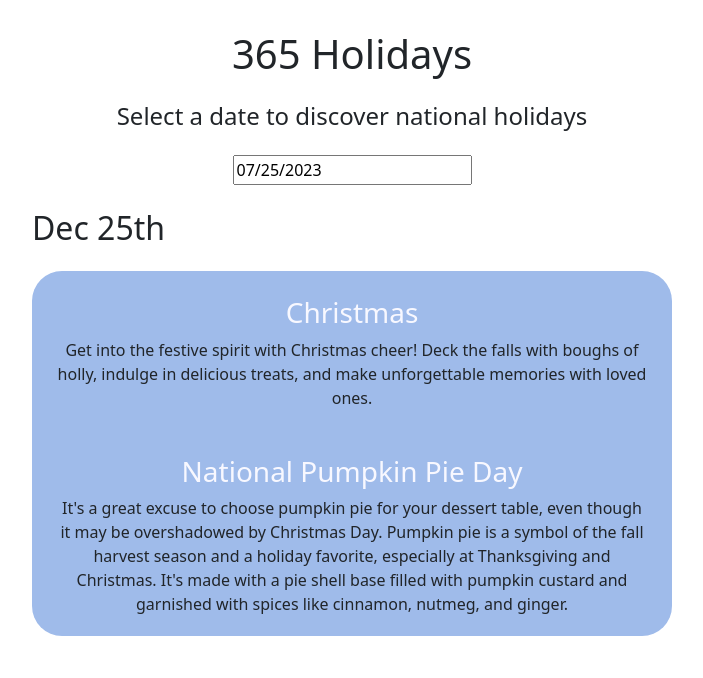
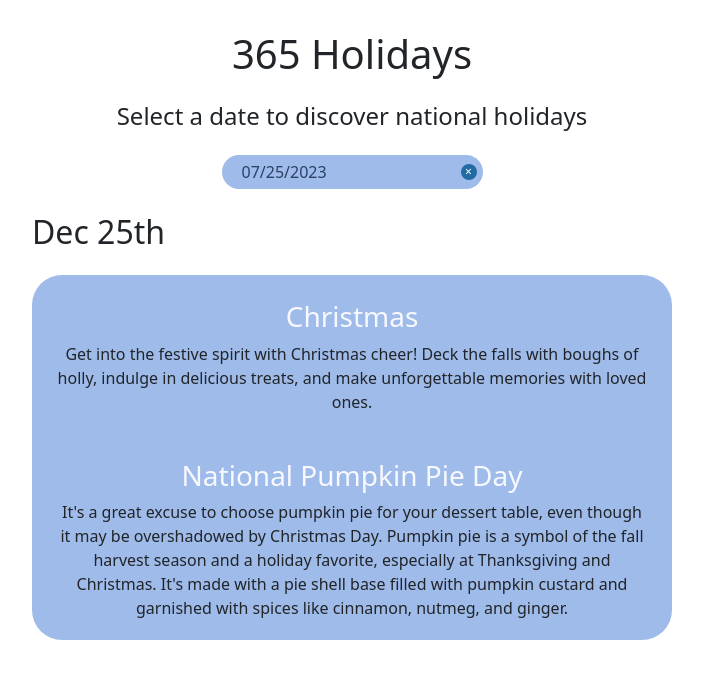
Before and after one commit to nianokia/calendar, a React (Create React App) app: page / in a window 1280 px wide. Shown: the top 678 px of the page, without its empty margins (288-991 px from the left). Built offline with nearby package versions, Linux system fonts and the light colour scheme.

Commit message:
Customized Date Input

```diff
--- a/src/App.css
+++ b/src/App.css
@@ -5,3 +5,11 @@
   max-width: 700px;
   margin: 30px auto;
 }
+
+.App .date-input {
+  color: rgb(43, 65, 102);
+  background: rgb(159, 187, 234);
+  padding: 5px 10px 5px 20px;
+  border: none;
+  border-radius: 30px;
+}
--- a/src/App.js
+++ b/src/App.js
@@ -22,6 +22,8 @@ function App() {
         <DatePicker
             selected={startDate}
             onChange={(date) => setStartDate(date)}
+            isClearable
+            className="date-input"
           />
         </div>
       </form>
```
